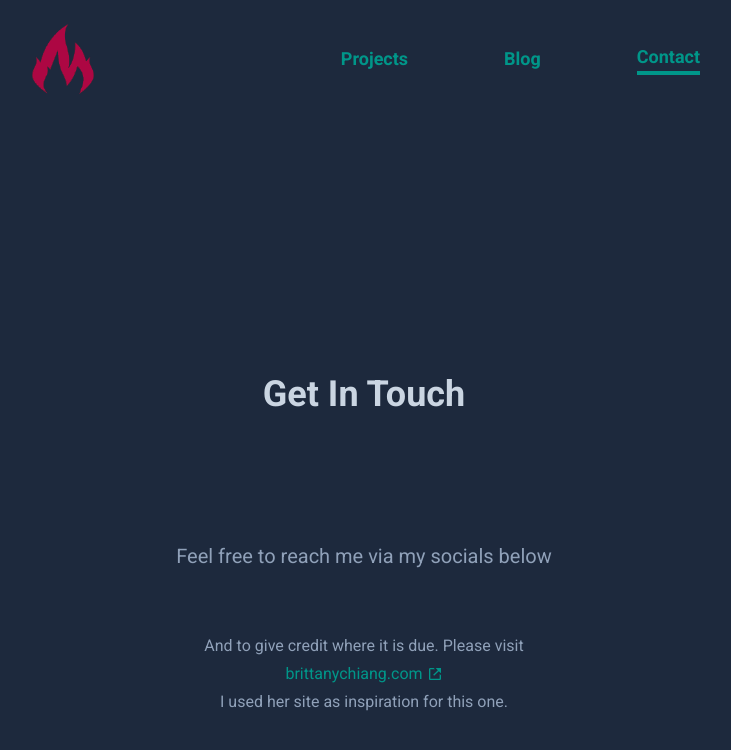
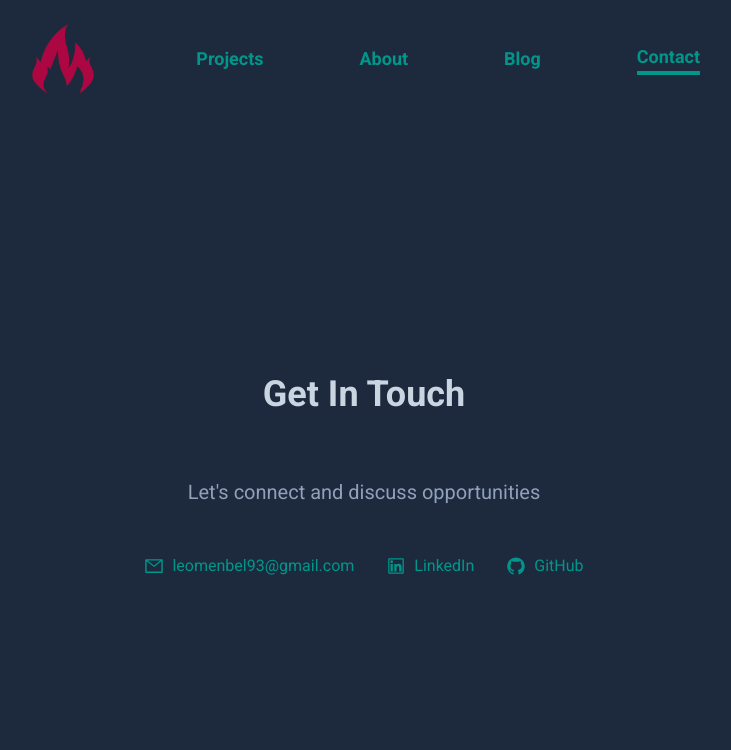
Before and after one commit to leomendez/asce-development, a Next.js app: page /contact in a window 1280 px wide. Shown: the top 750 px of the page, without its empty margins (276-1007 px from the left). Built offline with nearby package versions, Linux system fonts and the light colour scheme.

Commit message:
updated side with about page and more general information

```diff
--- /dev/null
+++ b/src/app/about/page.tsx
@@ -0,0 +1,48 @@
+export default function Page() {
+  return (
+    <main className="h-full">
+      <div className="p-8 md:p-36 flex flex-col gap-12 h-full items-start">
+        <h1 className="text-4xl font-bold">About</h1>
+
+        <div className="flex flex-col gap-8 max-w-4xl">
+          <p className="text-slate-400 leading-8">
+            Senior Software Engineer with 7+ years building scalable web applications and leading technical initiatives at Parchment/Instructure.
+          </p>
+
+          <div>
+            <h2 className="text-2xl font-semibold mb-4">Technical Focus</h2>
+            <div className="text-slate-400 leading-7">
+              <p><strong className="text-white">Frontend:</strong> TypeScript, React, Next.js, modern testing frameworks</p>
+              <p><strong className="text-white">Backend:</strong> Node.js, Java Spring Boot, GraphQL</p>
+              <p><strong className="text-white">DevOps:</strong> Docker, automated testing (Playwright, Selenium)</p>
+            </div>
+          </div>
+
+          <div>
+            <h2 className="text-2xl font-semibold mb-4">Key Achievements</h2>
+            <ul className="text-slate-400 leading-7 space-y-2">
+              <li>• Architected GraphQL code generation improving type safety across frontend apps</li>
+              <li>• Led Next.js adoption and major framework upgrades organization-wide</li>
+              <li>• Increased product conversion rates from 20% to 80%+ through technical optimization</li>
+              <li>• Built CLI tools and testing infrastructure used by multiple engineering teams</li>
+            </ul>
+          </div>
+
+          <div>
+            <h2 className="text-2xl font-semibold mb-4">Experience</h2>
+            <p className="text-slate-400 leading-7">
+              Currently at Parchment (Instructure) since 2018, progressing from Integration Engineer → Sr. Software Engineer → Engineering Manager → back to Senior IC role.
+            </p>
+            <p className="text-slate-400 leading-7 mt-2">
+              MBA & BS Computer Science from Kansas Wesleyan University.
+            </p>
+          </div>
+
+          <p className="text-slate-400 italic">
+            Full resume available upon request.
+          </p>
+        </div>
+      </div>
+    </main>
+  );
+}
--- a/src/app/blog/page.tsx
+++ b/src/app/blog/page.tsx
@@ -1,24 +1,15 @@
-import { BlogCard } from '@/components/BlogCard';
-
 export default function Page() {
   return (
-    <main className="h-full ">
+    <main className="h-full">
       <div className="p-8 md:p-36 flex flex-col h-full items-start overflow-x-hidden">
-        <h1
-          className="text-4xl font-bold"
-        >
-          Blog
-        </h1>
-        <div
-          className="text-slate-400 flex gap-16 flex-col items-center md:mt-20 mt-8 w-full"
-        >
-          <BlogCard
-            content="Some content"
-            href="/blog/hello-world"
-            imageSrc="/blog/hello-world/hello-world.jpg"
-            tags={['React', 'TypeScript', 'NextJS', 'Styled Components']}
-            title="Hello World"
-          />
+        <h1 className="text-4xl font-bold">Blog</h1>
+        <div className="text-slate-400 flex gap-16 flex-col items-center md:mt-20 mt-8 w-full">
+          <p className="text-xl text-center">
+            Technical insights and thoughts on software engineering coming soon.
+          </p>
+          <p className="text-center text-sm">
+            In the meantime, feel free to check out my projects or get in touch.
+          </p>
         </div>
       </div>
     </main>
--- a/src/app/contact/page.tsx
+++ b/src/app/contact/page.tsx
@@ -1,29 +1,38 @@
-import { BiLinkExternal } from 'react-icons/bi';
+import { AiOutlineMail, AiOutlineLinkedin, AiOutlineGithub } from 'react-icons/ai';
 
 export default function Page() {
   return (
-    <main className="h-full ">
-      <div className="p-8 md:p-64 flex flex-col h-full md:gap-32 gap-8 items-center">
-        <h1
-          className="text-4xl font-bold"
-        >
-          Get In Touch
-        </h1>
-        <div
-          className="text-slate-400 flex gap-16 flex-col items-center"
-        >
-          <p className="text-xl">Feel free to reach me via my socials below</p>
-          <p className="flex gap-1 flex-wrap items-center justify-center">
-            And to give credit where it is due. Please visit{' '}
+    <main className="h-full">
+      <div className="p-8 md:p-64 flex flex-col h-full md:gap-16 gap-8 items-center">
+        <h1 className="text-4xl font-bold">Get In Touch</h1>
+
+        <div className="text-slate-400 flex gap-12 flex-col items-center">
+          <p className="text-xl text-center">Let's connect and discuss opportunities</p>
+
+          <div className="flex gap-8 flex-col sm:flex-row items-center">
             <a
-              href="https://brittanychiang.com/"
+              href="mailto:leomenbel93@gmail.com"
+              className="text-teal-600 flex items-center gap-2 hover:font-bold transition-all"
+            >
+              <AiOutlineMail size={20} /> leomenbel93@gmail.com
+            </a>
+
+            <a
+              href="https://linkedin.com/in/your-profile"
               target="_blank"
-              className="text-teal-600 flex items-center gap-1 hover:font-bold"
+              className="text-teal-600 flex items-center gap-2 hover:font-bold transition-all"
             >
-              brittanychiang.com <BiLinkExternal />
-            </a>{' '}
-            I used her site as inspiration for this one.
-          </p>
+              <AiOutlineLinkedin size={20} /> LinkedIn
+            </a>
+
+            <a
+              href="https://github.com/your-username"
+              target="_blank"
+              className="text-teal-600 flex items-center gap-2 hover:font-bold transition-all"
+            >
+              <AiOutlineGithub size={20} /> GitHub
+            </a>
+          </div>
         </div>
       </div>
     </main>
--- a/src/app/page.tsx
+++ b/src/app/page.tsx
@@ -8,8 +8,7 @@ export default function Home() {
       <div className="p-8 md:p-36 flex flex-col md:gap-32 gap-16 h-full items-start">
         <MainHeading />
         <p className="text-slate-400 leading-8 md:w-2/3">
-          I am a Software Engineer based in Phoenix, Arizona. Currently making people awesome as their Software
-          Engineering Manager and developing full stack with TypeScript (React) and Java (Spring Boot)
+          Senior Software Engineer specializing in TypeScript, React, and scalable web applications. 7+ years building products that matter at Parchment/Instructure.
         </p>
         <ProjectsLink />
       </div>
--- a/src/app/projects/page.tsx
+++ b/src/app/projects/page.tsx
@@ -7,18 +7,18 @@ export default function Page() {
         <h1 className="text-4xl font-bold">Projects</h1>
         <div className="mt-20 flex flex-col gap-4 w-full">
           <ProjectCard
-            content="Football website with stats about all football leagues in the world"
+            content="Comprehensive football statistics platform covering global leagues with real-time data visualization, built with React and TypeScript for optimal performance."
             href="https://football.asce-dev.com"
             imageSrc="/asce-football-screen.png"
             tags={['React', 'TypeScript', 'NextJS', 'Styled Components']}
             title="Asce Football"
           />
           <ProjectCard
-            content="Portfolio site"
+            content="Modern portfolio website showcasing technical projects and blog content, built with Next.js 15 and Tailwind CSS featuring responsive design and MDX integration."
             href="https://asce-dev.com"
             imageSrc="/asce-dev-screen.png"
             tags={['React', 'TypeScript', 'NextJS', 'Tailwind']}
-            title="Asce Development"
+            title="Portfolio Site"
           />
         </div>
       </div>
--- a/src/components/MainHeading/MainHeading.tsx
+++ b/src/components/MainHeading/MainHeading.tsx
@@ -1,13 +1,13 @@
-'use client';
-import React from 'react';
+"use client";
+import React from "react";
 
 export const MainHeading = () => {
   return (
     <h1
-      className="w-40 animate-text bg-linear-to-r from-teal-500 via-purple-500
+      className="animate-text bg-linear-to-r from-teal-500 via-purple-500
       to-orange-500 bg-clip-text text-transparent text-5xl font-black"
     >
-      Hey, I&apos;m <span>Leo</span>
+      Leo Mendez
     </h1>
   );
 };
--- a/src/components/Navbar/Navbar.tsx
+++ b/src/components/Navbar/Navbar.tsx
@@ -29,6 +29,12 @@ export const Navbar = () => {
             active={pathname === '/projects'}
             onClick={() => setNavOpen(false)}
           />
+          <NavItem
+            href="/about"
+            title="About"
+            active={pathname === '/about'}
+            onClick={() => setNavOpen(false)}
+          />
           <NavItem href="/blog" title="Blog" active={pathname === '/blog'} onClick={() => setNavOpen(false)} />
           <NavItem href="/contact" title="Contact" active={pathname === '/contact'} onClick={() => setNavOpen(false)} />
         </div>
--- a/src/components/ProjectCard/ProjectCard.tsx
+++ b/src/components/ProjectCard/ProjectCard.tsx
@@ -40,7 +40,7 @@ export const ProjectCard = ({
           {title}
           <AiOutlineArrowUp className="rotate-45 group-hover:-translate-y-0.5 group-hover:translate-x-0.5 duration-200" />
         </h2>
-        <p className="text-slate-400 leading-2">{content}</p>
+        <p className="text-slate-400 ">{content}</p>
         <motion.div
           className="flex flex-wrap gap-2"
           initial={{ opacity: 0, x: 400 }}
--- a/src/components/ProjectsLink/ProjectsLink.tsx
+++ b/src/components/ProjectsLink/ProjectsLink.tsx
@@ -1,7 +1,7 @@
-'use client';
-import { motion } from 'framer-motion';
-import Link from 'next/link';
-import React from 'react';
+"use client";
+import { motion } from "framer-motion";
+import Link from "next/link";
+import React from "react";
 
 export const ProjectsLink = () => {
   return (
@@ -14,7 +14,7 @@ export const ProjectsLink = () => {
         }}
         whileTap={{ scale: 0.9 }}
       >
-        Check out my projects
+        View my work
       </motion.div>
     </Link>
   );
```
